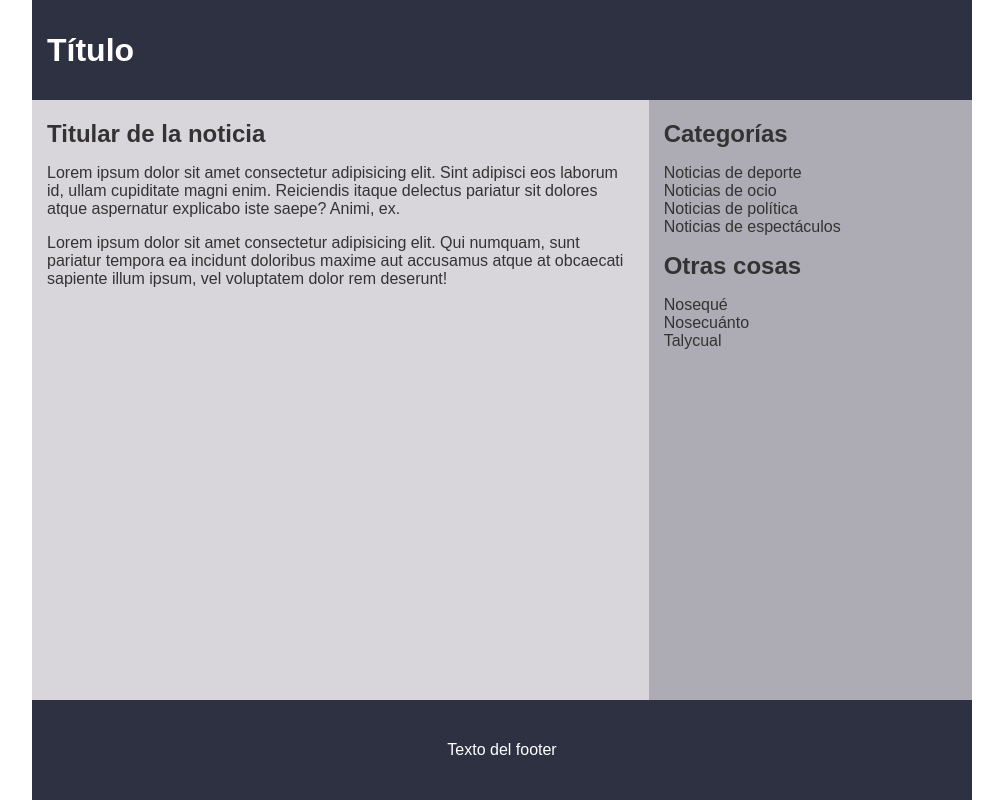
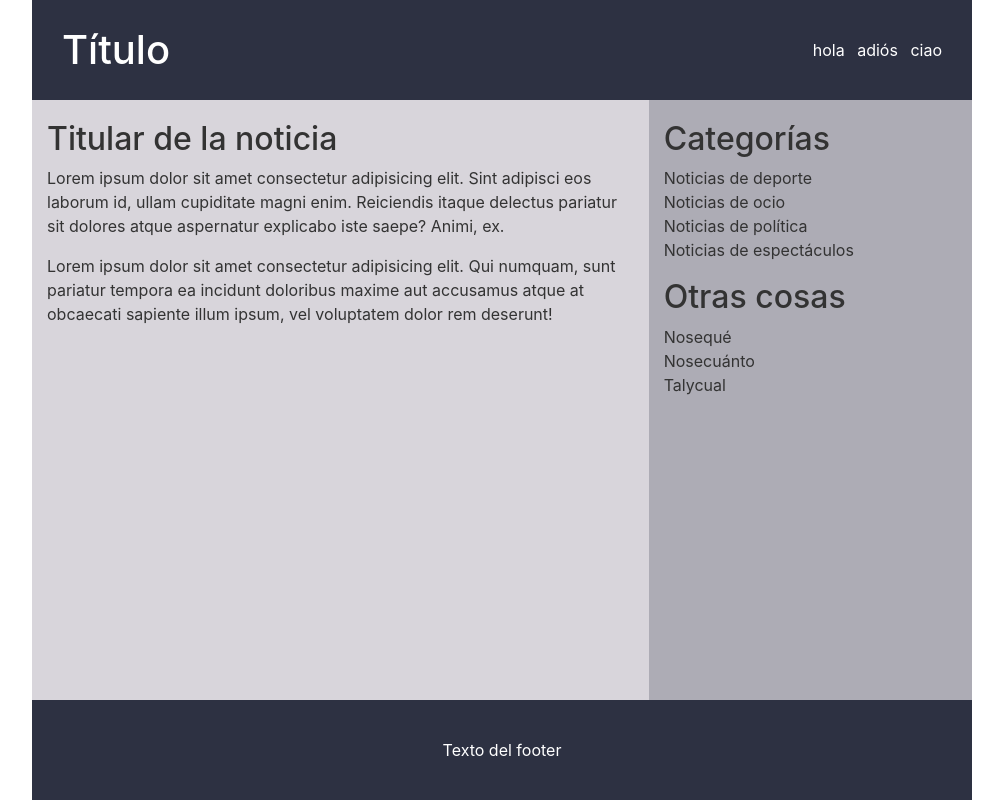
Before and after one commit to michaelsalgadop/c1-ejercicio6-layout, a plain HTML site: page index.html in a window 1280 px wide. Shown: the whole page, without its empty margins (138-1141 px from the left). Drawn offline with nearby package versions, Linux system fonts and the light colour scheme.

Commit message:
Aplicado bootstrap

```diff
--- a/css/styles.css
+++ b/css/styles.css
@@ -33,10 +33,6 @@ ul li {
   color: #fff;
   padding: 15px;
   height: var(--altura-cabecera-pie);
-  align-items: center;
-}
-.pie {
-  justify-content: center;
 }
 .cuerpo-principal,
 .sidebar {
@@ -49,13 +45,8 @@ ul li {
 .sidebar {
   background-color: #adacb5;
 }
-.contenido,
-.cabecera,
-.pie {
-  display: flex;
-}
+
 .contenido {
-  flex-wrap: wrap;
   min-height: calc(100vh - var(--altura-cabecera-pie) * 2);
 }
 
--- a/index.html
+++ b/index.html
@@ -5,14 +5,29 @@
     <meta name="viewport" content="width=device-width, initial-scale=1.0" />
     <link rel="shortcut icon" href="favicon.png" type="image/x-icon" />
     <link rel="stylesheet" href="css/styles.css" />
+    <link
+      rel="stylesheet"
+      href="https://cdn.jsdelivr.net/npm/bootstrap@4.6.0/dist/css/bootstrap.min.css"
+      integrity="sha384-B0vP5xmATw1+K9KRQjQERJvTumQW0nPEzvF6L/Z6nronJ3oUOFUFpCjEUQouq2+l"
+      crossorigin="anonymous"
+    />
     <title>C1-EJERCICIO6-LAYOUT</title>
   </head>
   <body>
     <div class="contenedor-general">
-      <header class="cabecera">
-        <h1>Título</h1>
+      <header
+        class="cabecera d-flex align-items-center justify-content-between"
+      >
+        <h1 class="col m-0">Título</h1>
+        <nav class="col text-right">
+          <ul class="list-inline m-0">
+            <li class="list-inline-item">hola</li>
+            <li class="list-inline-item">adiós</li>
+            <li class="list-inline-item">ciao</li>
+          </ul>
+        </nav>
       </header>
-      <div class="contenido">
+      <div class="contenido d-flex flex-wrap">
         <main class="cuerpo-principal">
           <section>
             <h2>Titular de la noticia</h2>
@@ -46,7 +61,9 @@
           </ul>
         </aside>
       </div>
-      <footer class="pie">Texto del footer</footer>
+      <footer class="pie d-flex align-items-center justify-content-center">
+        Texto del footer
+      </footer>
     </div>
   </body>
 </html>
```
